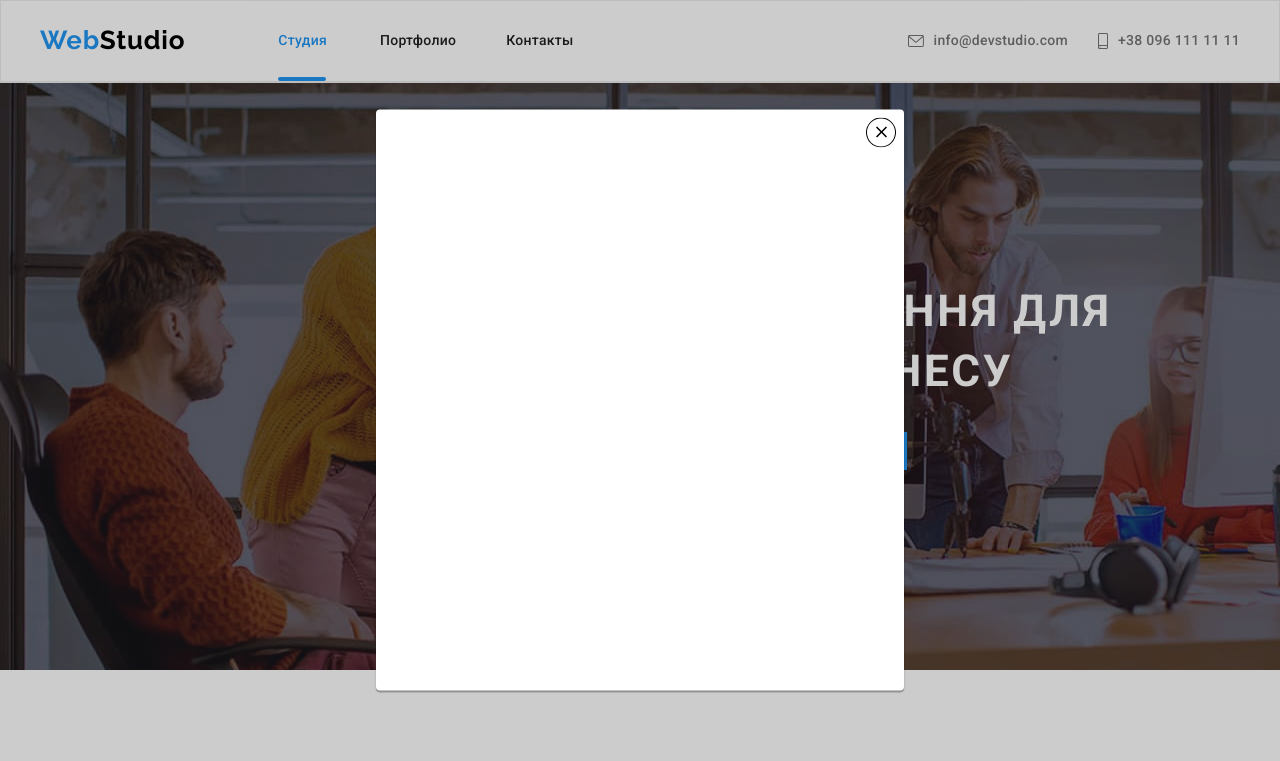
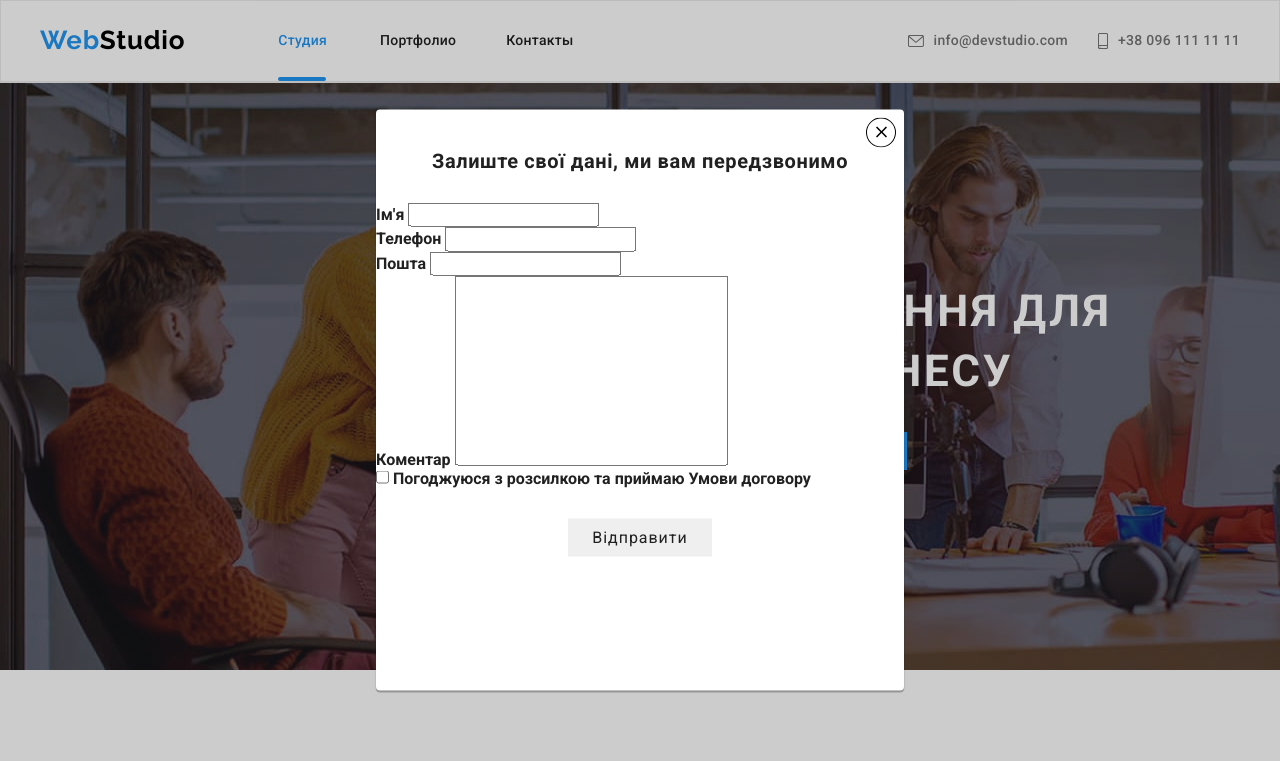
Before and after one commit to lesiastavniichuk/goit-markup-hw-06, a plain HTML site: page index.html in a window 1280 px wide. Both pictures are taken after a click on the button "Замовити послугу". Shown: the top 761 px of the page. Drawn offline with nearby package versions, Linux system fonts and the light colour scheme.

Commit message:
05.12.2022 23:38

```diff
--- a/css/styles.css
+++ b/css/styles.css
@@ -192,8 +192,7 @@ padding: 32px 0px;
  .header-list-cont>li{
   margin-right: 30px;
  }
-.header-list-cont>li:last-child
-{
+.header-list-cont>li:last-child{
 margin-right: 0;
 }
 
@@ -752,8 +751,8 @@ display: flex;
   border-radius: 4px;
   opacity: 1;
   transform: scale(1) translate(-50%, -50%);
-  transition: transform 250ms var(--timing-function),
-  opasity 250ms var(--timing-function);
+  transition:  250ms var(--timing-function),
+   250ms var(--timing-function);
 }
 .modal-close{
   position: absolute;
@@ -767,7 +766,7 @@ display: flex;
   cursor: pointer;
   fill: #000000;
   background-color: rgba(255, 255, 255, 1);
-  transition: transform 2500ms var(--timing-function);
+  transition: 250ms var(--timing-function);
 }
 .modal-icons {
   position: absolute;
@@ -775,3 +774,16 @@ display: flex;
   left: 50%;
   transform: translate(-50%, -50%);
 }
+
+.modal-head{
+  font-weight: 700;
+font-size: 20px;
+line-height: 1.15;
+text-align: center;
+letter-spacing: 0.03em;
+color: #212121;
+padding: 40px 40px 30px 40px;
+}
+ textarea{
+  resize: none;
+ }
--- a/index.html
+++ b/index.html
@@ -18,7 +18,7 @@
 
 <body class="body">
 
-      <!----------------------HEADER---------------------->
+  <!----------------------HEADER---------------------->
 
   <header class="header">
     <div class="container">
@@ -70,7 +70,7 @@
     </div>
   </header>
 
-<!------------------MAIN------------------>
+  <!------------------MAIN------------------>
 
   <main>
     <!-- HERO -->
@@ -344,7 +344,7 @@
                 <a href="https://goo.gl/maps/UvmpvFEawBBhTNfw9" class="contactfooter link">м. Київ, пр-т Лесі Українки,
                   26</a>
               </li>
-              </li>
+
               <li>
                 <a href="mailto:info@devstudio.com" class="contactfooter link">info@devstudio.com</a>
               </li>
@@ -381,8 +381,11 @@
         </ul>
       </div>
     </div>
-    </div>
+
   </footer>
+
+  <!--------------------MODAL-------------------->
+
   <div class="backdrop is-hidden" data-modal>
     <div class="modal">
       <button type="button" class="modal-close" data-modal-close>
@@ -390,6 +393,37 @@
           <use href="./img/icons-defs.svg#icon-close"></use>
         </svg>
       </button>
+      <h2 class="modal-head">Залиште свої дані, ми вам передзвонимо</h2>
+
+      <div class="form-field">
+        <label for="name">Ім'я</label>
+        <input type="text" name="name" id="name">
+      </div>
+
+      <div class="form-field">
+        <label for="tel">Телефон</label>
+        <input type="tel" name="tel" id="tel">
+      </div>
+
+      <div class="form-field">
+        <label for="mail">Пошта</label>
+        <input type="email" name="mail" id="mail">
+      </div>
+
+      <div>
+        <label for="comment">Коментар</label>
+        <textarea name="comment" id="comment" cols="30" rows="10"></textarea>
+      </div>
+
+      <div>
+        <input type="checkbox" name="policy" id="policy">
+        <label for="policy">Погоджуюся з розсилкою та приймаю Умови договору</label>
+      </div>
+
+
+
+
+      <button type="submit" class="btn">Відправити</button>
     </div>
   </div>
   <script src="./js/modal.js"></script>
```
